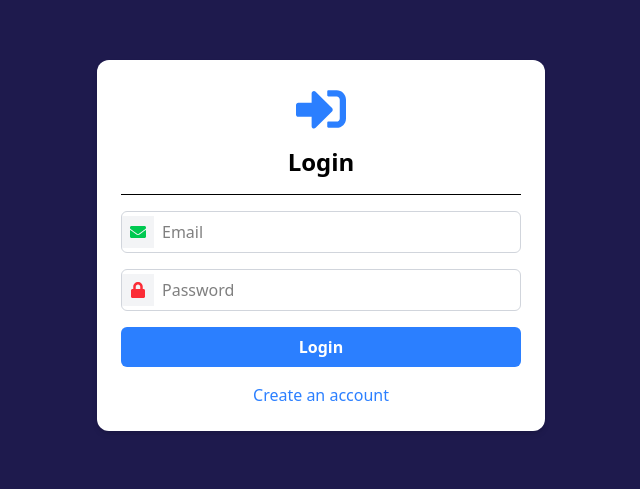
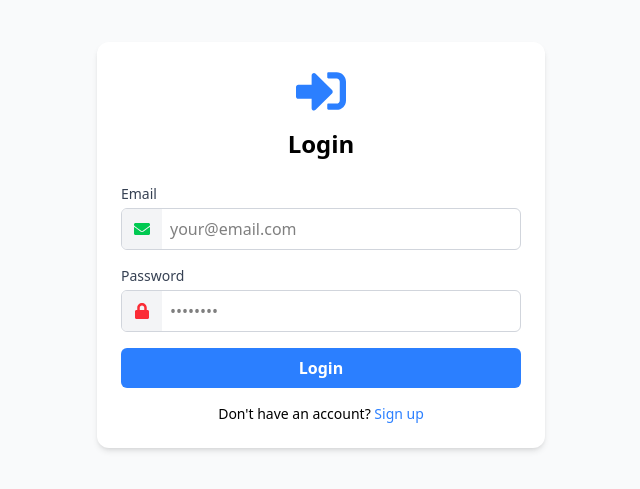
Before and after one commit to pritibishnoii/auth-app, a Next.js app: page / in a window 1280 px wide. Shown: the part 155-644 px from the top of the page, without its empty margins (319-959 px from the left). Built offline with nearby package versions, Linux system fonts and the light colour scheme.

Commit message:
updated profile info

```diff
--- a/components/AuthForm.jsx
+++ b/components/AuthForm.jsx
@@ -1,5 +1,5 @@
-"use client"
-import React, { useState, useEffect } from 'react'
+"use client";
+import React, { useState, useEffect } from 'react';
 import {
     FaUser,
     FaEnvelope,
@@ -7,69 +7,67 @@ import {
     FaSignInAlt,
     FaUserPlus,
 } from "react-icons/fa";
-import clsx from 'clsx';
-import { twMerge } from 'tailwind-merge';
 import { useRouter } from 'next/navigation';
 import axios from 'axios';
+import { toast } from 'react-toastify';
 
 export const AuthForm = () => {
-
     const router = useRouter();
     const [ formData, setFormData ] = useState( {
         name: "",
         email: "",
         password: "",
     } );
-
     const [ isLogin, setIsLogin ] = useState( true );
-    const [ message, setMessage ] = useState( "" );
     const [ loading, setLoading ] = useState( false );
+    const [ mounted, setMounted ] = useState( false );
 
     useEffect( () => {
-        if ( localStorage.getItem( "token" ) ) {
+        setMounted( true ); // Component is now mounted client-side
+        if ( typeof window !== "undefined" && localStorage.getItem( "token" ) ) {
             router.push( "/profile" );
         }
     }, [] );
 
     const handleChange = ( e ) => {
         setFormData( { ...formData, [ e.target.name ]: e.target.value } );
-        // console.log("getting input data ",formData)
     };
 
     const handleSubmit = async ( e ) => {
         e.preventDefault();
-        setMessage( "" );
         setLoading( true );
-
-        //   http://localhost:3001/api/auth?login=true
 
         const url = isLogin ? "/api/auth?login=true" : "/api/auth?signup=true";
 
         try {
             const { data } = await axios.post( url, formData, {
-                headers: {
-                    "Content-Type": "application/json",
-                },
+                headers: { "Content-Type": "application/json" },
             } );
-            console.log( "data from backend = ", data );
-            setMessage( data.message );
+
+            if ( !data.success ) {
+                throw new Error( data.message || "Authentication failed" );
+            }
 
             if ( isLogin ) {
                 localStorage.setItem( "token", data.token );
                 localStorage.setItem( "user", JSON.stringify( data.user ) );
                 router.push( "/profile" );
+            } else {
+                toast.success( "Registration successful! Please login" );
+                setIsLogin( true );
+                setFormData( { name: "", email: "", password: "" } );
+            }
 
-            }
         } catch ( error ) {
-            setMessage( "Something went wrong" );
+            toast.error( error.response?.data?.message || error.message || "Something went wrong" );
         } finally {
             setLoading( false );
         }
     };
 
     return (
-        <div className="flex justify-center items-center min-h-screen ">
-            <div className="bg-white shadow-md p-6 w-[28rem] rounded-xl">
+        <div className="flex justify-center items-center min-h-screen bg-gray-50">
+            <div className="bg-white shadow-md p-6 w-full max-w-md rounded-xl">
                 <div className="text-center">
                     { isLogin ? (
                         <FaSignInAlt size={ 50 } className="text-blue-500 mb-3 mx-auto" />
@@ -77,20 +75,22 @@ export const AuthForm = () => {
                         <FaUserPlus size={ 50 } className="text-green-500 mb-3 mx-auto" />
                     ) }
                     <h2 className="text-2xl font-bold">
-                        { isLogin ? "Login" : "SignUp" }
+                        { isLogin ? "Login" : "Sign Up" }
                     </h2>
                 </div>
-                <hr className="my-4" />
-                <form onSubmit={ handleSubmit }>
+
+                <form onSubmit={ handleSubmit } className="mt-6 space-y-4">
                     { !isLogin && (
-                        <div className="mb-4 flex items-center border border-gray-300 rounded-md overflow-hidden">
-                            <span className="bg-gray-100 p-2 text-blue-500">
+                        <div className="flex flex-col">
+                            <label className="text-sm font-medium text-gray-700 mb-1">Name</label>
+                            <div className="flex items-center border border-gray-300 rounded-md overflow-hidden">
+                                <span className="bg-gray-100 p-3 text-blue-500">
                                     <FaUser />
                                 </span>
                                 <input
                                     type="text"
                                     name="name"
-                                placeholder="Name"
+                                    placeholder="Your name"
                                     value={ formData.name }
                                     onChange={ handleChange }
                                     className="w-full p-2 outline-none"
@@ -98,31 +98,37 @@ export const AuthForm = () => {
                                     minLength={ 3 }
                                 />
                             </div>
+                        </div>
                     ) }
 
-                    <div className="mb-4 flex items-center border border-gray-300 rounded-md overflow-hidden">
-                        <span className="bg-gray-100 p-2 text-green-500">
+                    <div className="flex flex-col">
+                        <label className="text-sm font-medium text-gray-700 mb-1">Email</label>
+                        <div className="flex items-center border border-gray-300 rounded-md overflow-hidden">
+                            <span className="bg-gray-100 p-3 text-green-500">
                                 <FaEnvelope />
                             </span>
                             <input
                                 type="email"
                                 name="email"
-                            placeholder="Email"
+                                placeholder="your@email.com"
                                 value={ formData.email }
                                 onChange={ handleChange }
                                 className="w-full p-2 outline-none"
                                 required
                             />
                         </div>
+                    </div>
 
-                    <div className="mb-4 flex items-center border border-gray-300 rounded-md overflow-hidden">
-                        <span className="bg-gray-100 p-2 text-red-500">
+                    <div className="flex flex-col">
+                        <label className="text-sm font-medium text-gray-700 mb-1">Password</label>
+                        <div className="flex items-center border border-gray-300 rounded-md overflow-hidden">
+                            <span className="bg-gray-100 p-3 text-red-500">
                                 <FaLock />
                             </span>
                             <input
                                 type="password"
                                 name="password"
-                            placeholder="Password"
+                                placeholder="••••••••"
                                 value={ formData.password }
                                 onChange={ handleChange }
                                 className="w-full p-2 outline-none"
@@ -130,39 +136,37 @@ export const AuthForm = () => {
                                 minLength={ 6 }
                             />
                         </div>
+                    </div>
 
                     <button
                         type="submit"
-                        className={ twMerge( clsx(
-                            "w-full py-2 rounded-md text-white font-semibold flex justify-center",
-                            isLogin ? "bg-blue-500 hover:bg-blue-600" : "bg-green-500 hover:bg-green-600",
-                            loading && "opacity-70 cursor-not-allowed"
-                        ) ) }
                         disabled={ loading }
+                        className={ `w-full py-2 px-4 rounded-md text-white font-semibold ${ isLogin
+                            ? "bg-blue-500 hover:bg-blue-600"
+                            : "bg-green-500 hover:bg-green-600"
+                            } ${ loading ? "opacity-70 cursor-not-allowed" : ""
+                            } transition-colors` }
                     >
                         { loading ? (
-                            <span className="animate-spin rounded-full h-5 w-5 border-b-2 border-white"></span>
-                        ) : isLogin ? "Login" : "Signup" }
+                            <span className="inline-block animate-spin rounded-full h-5 w-5 border-b-2 border-white"></span>
+                        ) : isLogin ? (
+                            "Login"
+                        ) : (
+                            "Sign Up"
+                        ) }
                     </button>
                 </form>
 
-                <p
-                    className="text-center mt-4 text-blue-500 cursor-pointer hover:text-blue-700 transition-colors"
-                    onClick={ () => {
-                        setIsLogin( !isLogin )
-                        setMessage( { text: "", type: "" } )
-                    } }
+                <p className="text-center mt-4 text-sm">
+                    { isLogin ? "Don't have an account? " : "Already have an account? " }
+                    <button
+                        onClick={ () => setIsLogin( !isLogin ) }
+                        className="text-blue-500 hover:text-blue-700 font-medium"
                     >
-                    { isLogin ? "Create an account" : "Already have an account? Login" }
+                        { isLogin ? "Sign up" : "Login" }
+                    </button>
                 </p>
-
-                { message.text && (
-                    <p className={ `text-center mt-2 ${ message.type === "error" ? "text-red-500" : "text-green-500"
-                        }` }>
-                        { message.text }
-                    </p>
-                ) }
             </div>
         </div>
-    )
-}
+    );
+};
--- a/package.json
+++ b/package.json
@@ -19,6 +19,7 @@
     "react": "^19.0.0",
     "react-dom": "^19.0.0",
     "react-icons": "^5.5.0",
+    "react-toastify": "^11.0.5",
     "tailwind-merge": "^3.3.0"
   },
   "devDependencies": {
```
Also changed, not shown: app/controllers/authController.js (+77 -56 lines), app/profile/page.jsx (+30 -8 lines), 1 other file (tests, documents, lock files or other folders). Lines whose indentation alone changed are shown as unchanged.
